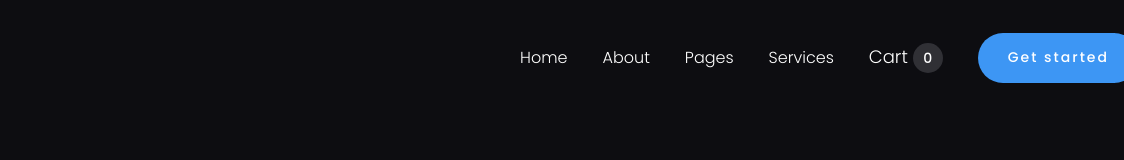
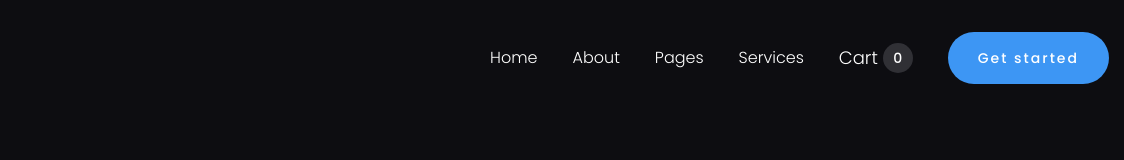
Before and after one commit to Lanist99/Practice, a plain HTML site: page grofly/index.html in a window 1280 px wide. Shown: the full height of the page, 156-1280 px from the left. Drawn offline with Linux system fonts and the light colour scheme.

Commit message:
min-width

```diff
--- a/grofly/css/style.css
+++ b/grofly/css/style.css
@@ -15,10 +15,10 @@ body {
     overflow: clip;
 }
 
-[class*= '__container'] {
-    min-width: 1310px;
+[class*= "__container"] {
+    max-width: 1310px;
     margin: 0 auto;
-    padding: 0 15px;
+    padding: 0px 15px;
 }
 
 .page{
@@ -26,18 +26,21 @@ body {
 }
 
 .button {
+    display: inline-flex;
     background: #3D96F4;
     border-radius: 50px;
     padding: 16px 30px;
     font-weight: 500;
     font-size: 14px;
-    line-height: 1.22; /* 22px/18 */
+    line-height: 1.45; /* 22/14 */
     align-items: center;
     text-align: center;
     letter-spacing: 2px;
-
-color: #FFFFFF;
-
+    color: #FFFFFF;
+    transition: 0.3s ease 0s;
+}
+.button:hover {
+    background-color: #539fea;
 }
 .header {
 }
@@ -66,6 +69,8 @@ color: #FFFFFF;
     display: flex;
     column-gap: 35px;
     justify-content: flex-end;
+    flex-wrap: wrap;
+    row-gap: 3px ;
 }
 .menu__item {
 }
@@ -74,17 +79,23 @@ color: #FFFFFF;
     color: #fff;
     line-height: 1.62;
 }
+.menu__link:hover {
+    text-decoration: underline;
+}
 .header__cart {
 
 }
 .cart-header {
     color: #fff;
+    align-items: center;
     display: flex;
     gap: 5px;
 }
+.cart-header:hover .cart-header__text {
+    text-decoration: underline;
+}
 .cart-header__text {
     font-size: 18px;
-
     line-height: 1.55; /* 28px/18 */
 }
 .cart-header__quantitu {
@@ -99,4 +110,5 @@ color: #FFFFFF;
     font-weight: 500;
 }
 .header__button {
+    flex: 0 0 auto;
 }
```
